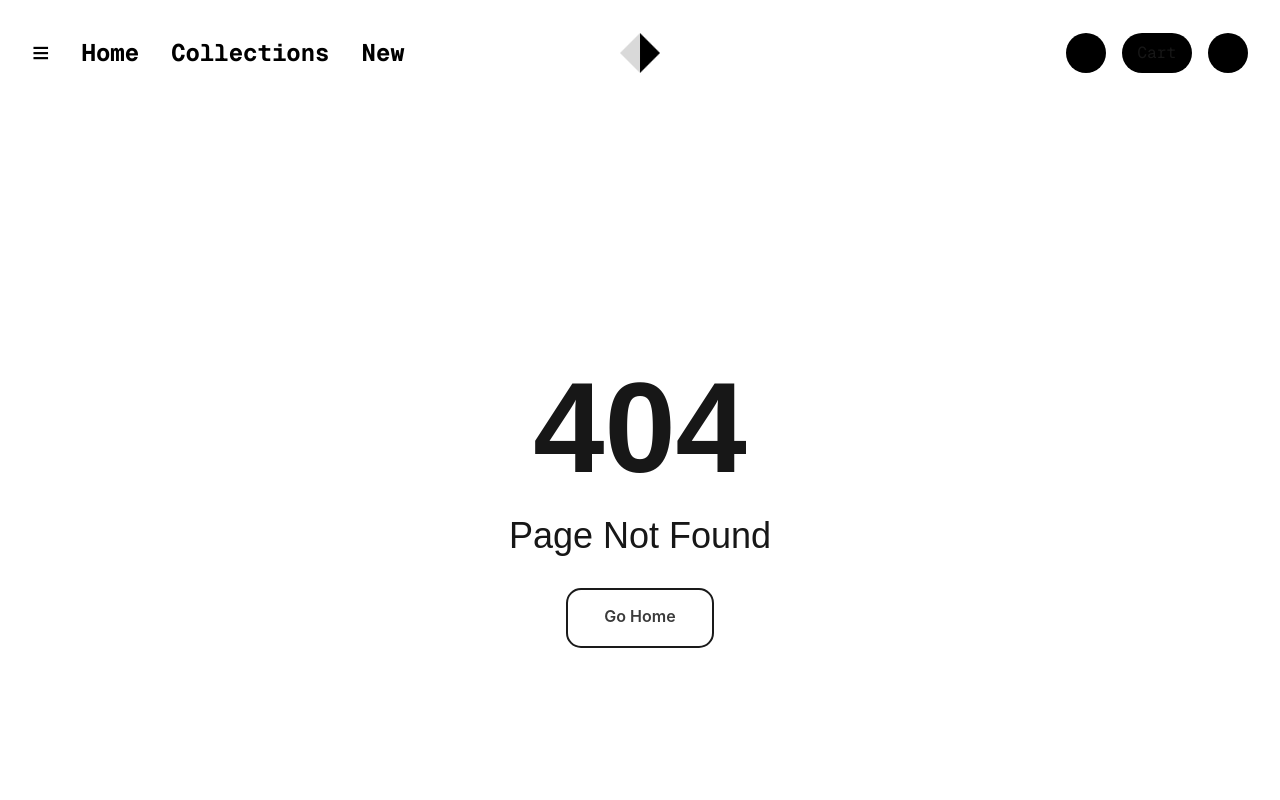
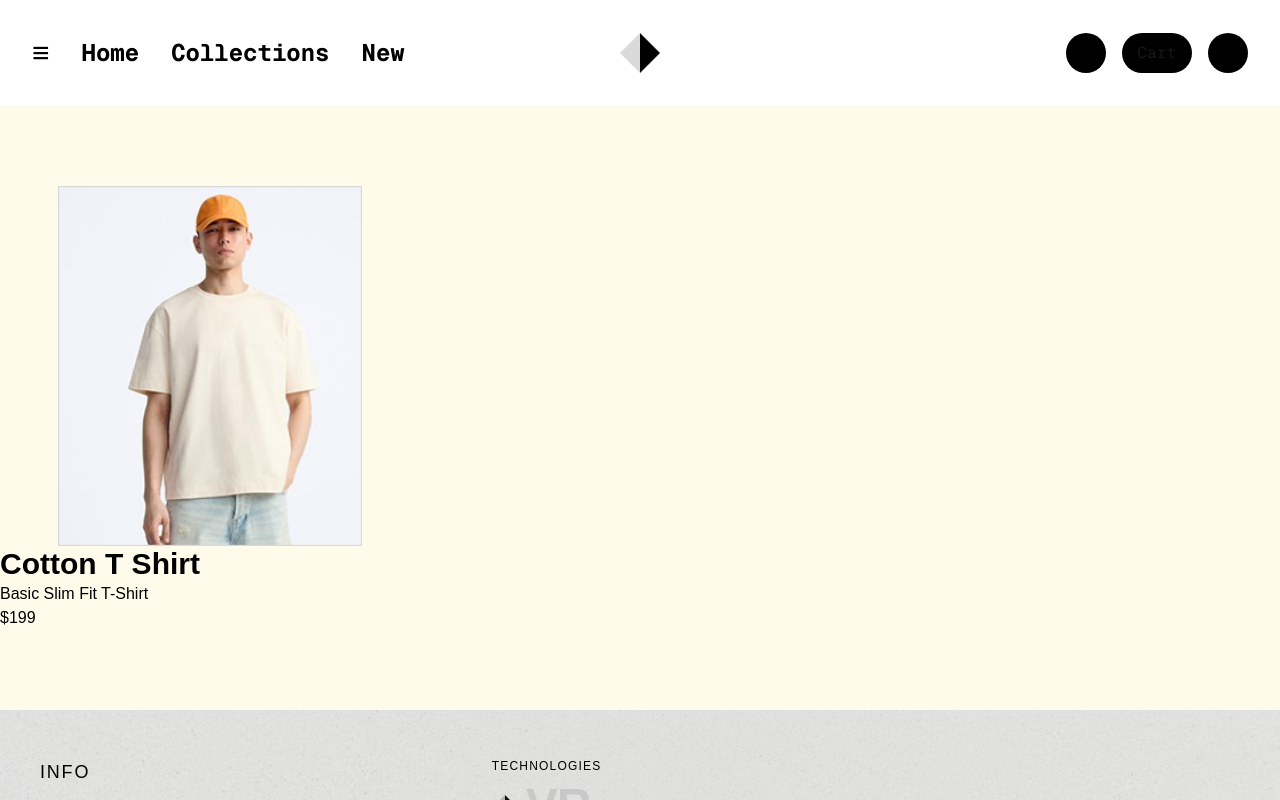
Before and after one commit to m1tywaflow/shop, a Next.js app: page /product/1 in a window 1280 px wide. Before the commit this address had no page. Shown: the top 800 px of the page. Built offline with nearby package versions, Linux system fonts and the light colour scheme; some icons are missing.

Commit message:
update
Signed-off-by: Mitya <mitywaflow@gmail.com>

```diff
--- /dev/null
+++ b/app/(pages)/product/[id]/page.tsx
@@ -0,0 +1,38 @@
+import { collections } from "@/app/data/collections";
+import Image from "next/image";
+
+type Props = {
+  params: Promise<{
+    id: string;
+  }>;
+};
+
+export default async function ProductPage({ params }: Props) {
+  const { id } = await params;
+
+  const product = collections.find((item) => item.id === Number(id));
+
+  if (!product) {
+    return <div>Product not found</div>;
+  }
+
+  return (
+    <section className="text-black bg-amber-50">
+      <div className="max-w-7x py-20">
+        <div className="">
+          <Image
+            src={product.image}
+            alt={product.title}
+            width={420}
+            height={420}
+            className="object-contain h-90 transition-transform duration-300 group-hover:scale-105"
+          />
+          <h1 className="text-3xl font-bold">{product.title}</h1>
+          <p>{product.subtitle}</p>
+
+          <p>${product.price}</p>
+        </div>
+      </div>
+    </section>
+  );
+}
```
